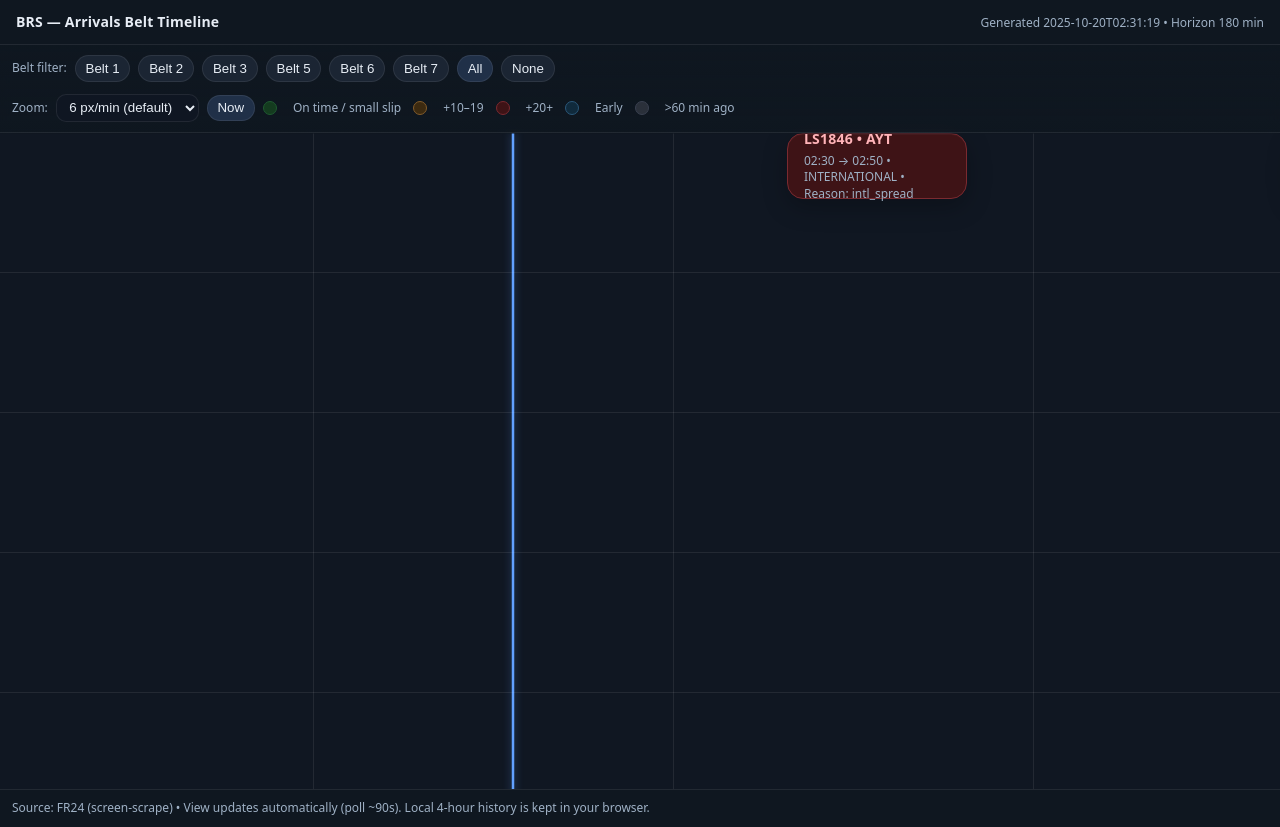
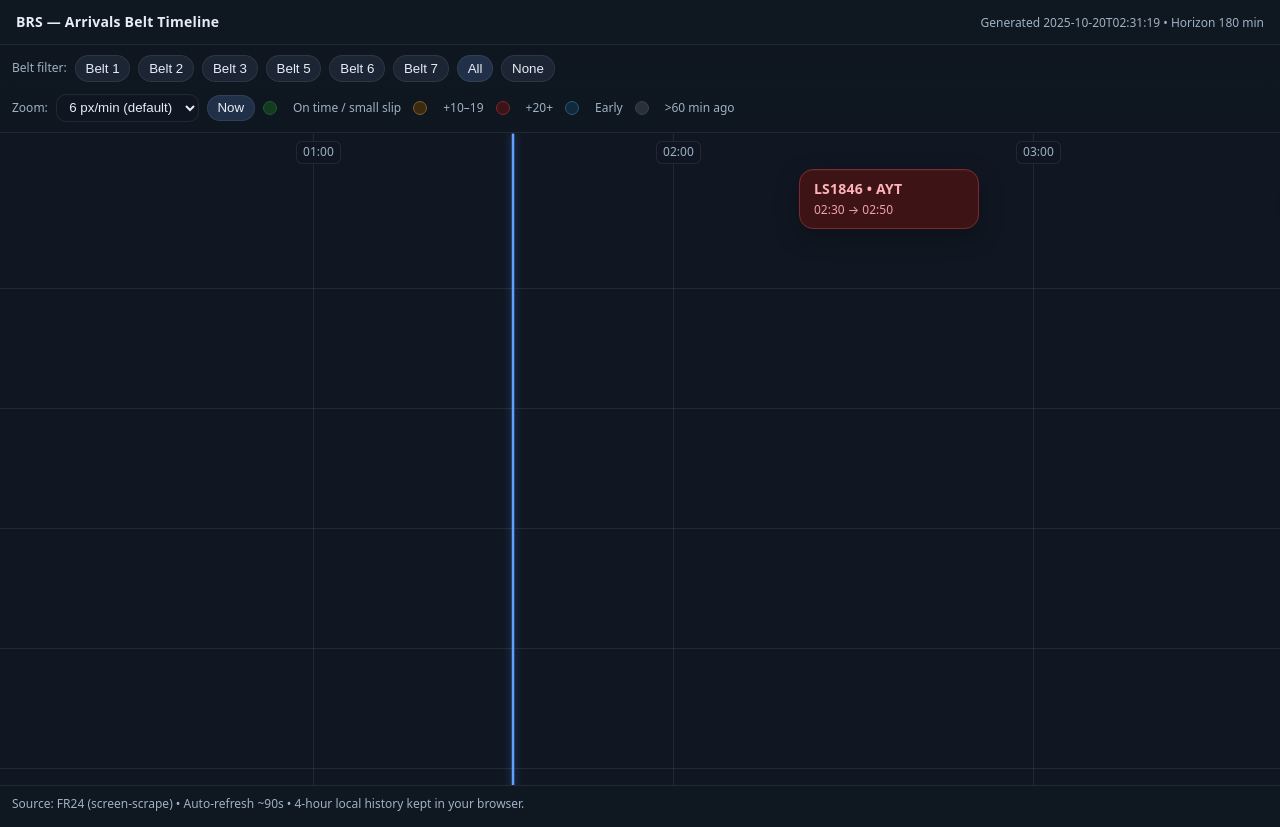
Before and after one commit to HarrisAlharis/brs-belt-alloc, a website: page docs/timeline.html in a window 1280 px wide. Drawn offline with Linux system fonts and the light colour scheme.

Commit message:
Timeline UX: top time axis, left belt labels, simplified pucks, tooltip details

```diff
--- a/docs/timeline.css
+++ b/docs/timeline.css
@@ -4,13 +4,14 @@
   --ink:#e7edf5;
   --muted:#9fb1c5;
   --grid:rgba(255,255,255,0.08);
+  --grid-strong:rgba(255,255,255,0.12);
   --chip:#1b2533;
   --chip-on:#243142;
+
   --ok:#143b1f;      --ok-b:#1f5a30;      --ok-t:#b7f3c8;
   --y10:#3c2a10;     --y10-b:#835c2b;     --y10-t:#ffd49a;
   --y20:#3e1316;     --y20-b:#7a2a30;     --y20-t:#ffb3b8;
   --early:#102a3c;   --early-b:#2b587a;   --early-t:#a8d8ff;
-  --faded:#556171;
 }
 
 *{ box-sizing:border-box }
@@ -26,7 +27,7 @@ html,body{ height:100%; background:var(--bg); color:var(--ink); margin:0; font:1
 .controls{
   padding:10px 12px; display:flex; flex-wrap:wrap; gap:12px;
   position:sticky; top:0; background:linear-gradient(180deg, rgba(15,23,32,.95), rgba(15,23,32,.75));
-  backdrop-filter: blur(6px); z-index:5; border-bottom:1px solid var(--grid);
+  backdrop-filter: blur(6px); z-index:20; border-bottom:1px solid var(--grid);
 }
 .controls .group{ display:flex; align-items:center; gap:8px; flex-wrap:wrap; }
 .label{ color:var(--muted); font-size:12px; }
@@ -39,8 +40,7 @@ html,body{ height:100%; background:var(--bg); color:var(--ink); margin:0; font:1
 .chip--primary{ background:#203048; }
 
 #zoom{
-  background:#0f1622; color:var(--ink); border:1px solid var(--grid); border-radius:10px;
-  padding:.35rem .6rem;
+  background:#0f1622; color:var(--ink); border:1px solid var(--grid); border-radius:10px; padding:.35rem .6rem;
 }
 
 .legend{ color:var(--muted); font-size:12px; display:flex; align-items:center; gap:12px; }
@@ -52,50 +52,58 @@ html,body{ height:100%; background:var(--bg); color:var(--ink); margin:0; font:1
 .legend .faded{ background:#2a303a; border-color:#3a4150; }
 
 #viewport{
-  position:relative; height:calc(100vh - 144px);
-  overflow:auto; /* horizontal & vertical scroll */
-  background:var(--panel);
+  position:relative; height:calc(100vh - 148px);
+  overflow:auto; background:var(--panel);
 }
-#canvas{ position:relative; min-height:100%; min-width:1200px; }
 
+/* Canvas sizing: top gutter for hour labels, left gutter for belt labels */
+#canvas{
+  position:relative; min-height:100%; min-width:1200px;
+  padding-top:36px;         /* time axis */
+  padding-left:96px;        /* belt labels column */
+}
+
+/* Grid & time axis */
 #grid{ position:absolute; inset:0; pointer-events:none; }
 .grid-hour{ position:absolute; top:0; bottom:0; border-left:1px solid var(--grid); }
-.grid-hour .label{ position:absolute; top:-18px; left:-18px; font-size:12px; color:var(--muted); }
+.grid-hour .label{
+  position:absolute; top:8px; left:-18px; font-size:12px; color:var(--muted);
+  background:rgba(16,23,34,.9); padding:2px 6px; border-radius:6px; border:1px solid var(--grid);
+}
 
+/* Belt lanes */
+#lanes{ position:relative; }
+.lane{
+  position:relative; height:120px; border-bottom:1px solid var(--grid);
+}
+.lane .belt-label{
+  position:absolute; z-index:3; left:-88px; top:8px; width:80px; text-align:right;
+  color:var(--muted); font-size:12px; padding:2px 6px; border-radius:6px;
+  background:rgba(16,23,34,.9); border:1px solid var(--grid);
+}
+
+/* NOW line */
 #nowLine{
   position:absolute; top:0; bottom:0; width:2px; background:#62a1ff;
   box-shadow:0 0 0 1px rgba(98,161,255,0.25), 0 0 8px rgba(98,161,255,.55);
+  z-index:2;
 }
 
-#lanes{ position:relative; padding-left:84px; }
-.lane{
-  position:relative; height:140px; border-bottom:1px solid var(--grid);
-}
-.lane .belt-label{
-  position:absolute; left:8px; top:10px; color:var(--muted); font-size:12px;
-}
-
+/* Pucks */
 .puck{
-  position:absolute;
-  min-width:160px;
-  max-width:560px;
-  height:66px;
-  border-radius:16px;
-  padding:14px 16px;
-  border:1px solid transparent;
-  display:flex; align-items:center;
-  box-shadow:0 8px 24px rgba(0,0,0,.25), inset 0 1px 0 rgba(255,255,255,.03);
-  will-change: transform;
-  cursor:default;
+  position:absolute; min-width:160px; max-width:560px; height:60px;
+  border-radius:14px; padding:10px 14px; border:1px solid transparent;
+  display:flex; align-items:center; box-shadow:0 8px 24px rgba(0,0,0,.25), inset 0 1px 0 rgba(255,255,255,.03);
+  will-change: transform; cursor:default;
 }
 .puck .title{ font-weight:700; white-space:nowrap; overflow:hidden; text-overflow:ellipsis; }
-.puck .sub{ font-size:12px; color:var(--muted); margin-top:4px; }
+.puck .sub{ font-size:12px; opacity:.9; margin-top:4px; }
 .puck .col{ display:flex; flex-direction:column; }
 
 .puck.ok{ background:var(--ok); border-color:var(--ok-b); color:var(--ok-t); }
 .puck.y10{ background:var(--y10); border-color:var(--y10-b); color:var(--y10-t); }
 .puck.y20{ background:var(--y20); border-color:var(--y20-b); color:var(--y20-t); }
 .puck.early{ background:var(--early); border-color:var(--early-b); color:var(--early-t); }
-.puck.faded{ filter:grayscale(.4); opacity:.45; color:#b7c3d4; border-color:#3a4150; }
+.puck.faded{ filter:grayscale(.45); opacity:.45; color:#b7c3d4; border-color:#3a4150; }
 
 .foot{ color:var(--muted); font-size:12px; padding:10px 12px; border-top:1px solid var(--grid); }
--- a/docs/timeline.html
+++ b/docs/timeline.html
@@ -4,7 +4,7 @@
   <meta charset="utf-8" />
   <title>BRS — Arrivals Belt Timeline</title>
   <meta name="viewport" content="width=device-width, initial-scale=1" />
-  <link rel="stylesheet" href="timeline.css?v=2">
+  <link rel="stylesheet" href="timeline.css?v=3">
 </head>
 <body>
   <header class="topbar">
@@ -45,19 +45,19 @@
 
   <main id="viewport">
     <div id="canvas">
+      <!-- time axis (top gutter) & grid -->
+      <div id="grid"></div>
       <!-- vertical NOW line -->
       <div id="nowLine"></div>
-      <!-- time grid -->
-      <div id="grid"></div>
-      <!-- lanes and pucks go here -->
+      <!-- lanes & pucks -->
       <div id="lanes"></div>
     </div>
   </main>
 
   <footer class="foot">
-    Source: FR24 (screen-scrape) • View updates automatically (poll ~90s). Local 4-hour history is kept in your browser.
+    Source: FR24 (screen-scrape) • Auto-refresh ~90s • 4-hour local history kept in your browser.
   </footer>
 
-  <script src="timeline.js?v=2"></script>
+  <script src="timeline.js?v=3"></script>
 </body>
 </html>
--- a/docs/timeline.js
+++ b/docs/timeline.js
@@ -42,7 +42,7 @@
       if (!r.eta) continue;
       map.set(keyOf(r), r);
     }
-    // prune older than HISTORY_HOURS
+    // prune older than HISTORY_HOURS (by end time)
     const now = new Date();
     const cutoff = addMin(now, -HISTORY_HOURS*60);
     const kept = [];
@@ -76,25 +76,27 @@
     return { cls, faded };
   }
 
-  function computeWindow(data){
+  function computeWindow(){
     const now = new Date();
     const backStart = addMin(now, -HISTORY_HOURS*60);         // past 4h
     const aheadEnd  = addMin(now,  DEFAULT_AHEAD_HOURS*60);   // next 3h
-    // Allow extra gutters so labels aren't clipped when scrolled to extremes
     return { start: addMin(backStart,-15), end: addMin(aheadEnd, 30), now };
   }
 
-  function positionX(minFromStart){ return minFromStart * pxPerMin; }
+  function xFrom(rangeStart, date){ return (date - rangeStart)/60000 * pxPerMin; }
 
   function buildGrid(range){
     $grid.innerHTML = '';
-    const mins = Math.round((range.end - range.start)/60000);
-    const start = new Date(range.start);
-    const firstHour = new Date(start); firstHour.setMinutes(0,0,0);
-    if (firstHour < start) firstHour.setHours(firstHour.getHours()+1);
+    // Canvas width
+    const minsTotal = Math.ceil((range.end - range.start)/60000);
+    $canvas.style.width = `${minsTotal * pxPerMin + 200}px`;
+
+    // Hour lines & labels
+    const firstHour = new Date(range.start); firstHour.setMinutes(0,0,0);
+    if (firstHour < range.start) firstHour.setHours(firstHour.getHours()+1);
 
     for (let t = new Date(firstHour); t <= range.end; t = addMin(t, 60)) {
-      const left = positionX((t - range.start)/60000);
+      const left = xFrom(range.start, t);
       const el = document.createElement('div');
       el.className = 'grid-hour';
       el.style.left = `${left}px`;
@@ -104,10 +106,10 @@
       el.appendChild(label);
       $grid.appendChild(el);
     }
-    const nowLeft = positionX((range.now - range.start)/60000);
+
+    // Now line
+    const nowLeft = xFrom(range.start, range.now);
     $nowLine.style.left = `${Math.max(0, nowLeft)}px`;
-    // canvas width
-    $canvas.style.width = `${positionX(mins)}px`;
   }
 
   function renderLanes(data, range){
@@ -121,6 +123,7 @@
 
     for (const belt of BELTS){
       if (filterBelt !== 'all' && Number(filterBelt) !== belt) continue;
+
       const lane = document.createElement('div');
       lane.className = 'lane';
       const label = document.createElement('div');
@@ -130,38 +133,56 @@
 
       const rows = byBelt.get(belt)||[];
       for (const r of rows){
-        // Compute time window if missing
         const eta = toDate(r.eta);
         const start = r.start ? toDate(r.start) : addMin(eta, 15);
         const end   = r.end   ? toDate(r.end)   : addMin(start, 30);
 
-        // Skip if completely outside global range
         if (end < range.start || start > range.end) continue;
 
-        const leftMin = Math.max(0, (start - range.start)/60000);
-        const widthMin = Math.max(4, (end - start)/60000);
+        const left = xFrom(range.start, start);
+        const width = Math.max(4, (end - start)/60000 * pxPerMin);
 
+        const { cls, faded } = classify(r);
         const puck = document.createElement('div');
-        const { cls, faded } = classify(r);
         puck.className = `puck ${cls} ${faded ? 'faded':''}`;
-        puck.style.left = `${positionX(leftMin)}px`;
-        puck.style.width = `${positionX(widthMin)/pxPerMin * pxPerMin}px`; // stable width
+        puck.style.left = `${left}px`;
+        puck.style.width = `${width}px`;
 
-        // content
-        const title = `${(r.flight||'').trim()} • ${(r.origin_iata||r.origin||'').replace(/[()]/g,'').trim()}`;
-        const sub = `${r.scheduled_local||'--:--'} → ${r.eta_local||'--:--'} • ${r.flow||''} • Reason: ${r.reason||''}`;
+        // Minimal in-puck text
+        const flightAndOrigin = `${(r.flight||'').trim()} • ${(r.origin_iata||r.origin||'').replace(/[()]/g,'').trim()}`;
+        const times = `${r.scheduled_local||'--:--'} → ${r.eta_local||'--:--'}`;
 
         puck.innerHTML = `
           <div class="col">
-            <div class="title">${escapeHtml(title)}</div>
-            <div class="sub">${escapeHtml(sub)}</div>
+            <div class="title">${escapeHtml(flightAndOrigin)}</div>
+            <div class="sub">${escapeHtml(times)}</div>
           </div>
         `;
+
+        // Full details in native tooltip (hover)
+        const details = [
+          `Flight: ${(r.flight||'').trim()}`,
+          `Origin: ${(r.origin||'').trim()} ${r.origin_iata?`(${r.origin_iata})`:''}`.trim(),
+          `Scheduled → ETA: ${r.scheduled_local||'--:--'} → ${r.eta_local||'--:--'}`,
+          `Status: ${r.status||'-'}`,
+          `Belt: ${r.belt}`,
+          `Start: ${fmtIso(r.start)}  End: ${fmtIso(r.end)}`,
+          `Flow: ${r.flow||'-'}`,
+          `Reason: ${r.reason||'-'}`
+        ].join('\n');
+        puck.setAttribute('title', details);
+
         lane.appendChild(puck);
       }
 
       $lanes.appendChild(lane);
     }
+  }
+
+  function fmtIso(iso){
+    if(!iso) return '--:--';
+    const d = new Date(iso);
+    return `${pad(d.getHours())}:${pad(d.getMinutes())}`;
   }
 
   function escapeHtml(s){
@@ -181,7 +202,7 @@
     try{
       const liveRows = await loadAssignments();
       const merged = mergeHistory(liveRows);
-      const range = computeWindow(merged);
+      const range = computeWindow();
       buildGrid(range);
       renderLanes(merged, range);
     } catch(e){
@@ -191,8 +212,8 @@
   }
 
   function centerOnNow(){
-    const range = computeWindow([]);
-    const left = Math.max(0, positionX((range.now - range.start)/60000) - ($viewport.clientWidth*0.4));
+    const range = computeWindow();
+    const left = Math.max(0, (range.now - range.start)/60000 * pxPerMin - ($viewport.clientWidth * 0.4));
     $viewport.scrollTo({ left, behavior:'smooth' });
   }
 
@@ -215,6 +236,5 @@
 
   // ------- boot -------
   refresh().then(centerOnNow);
-  // Poll every ~90s to pick up feeder updates
   setInterval(refresh, 90*1000);
 })();
```
